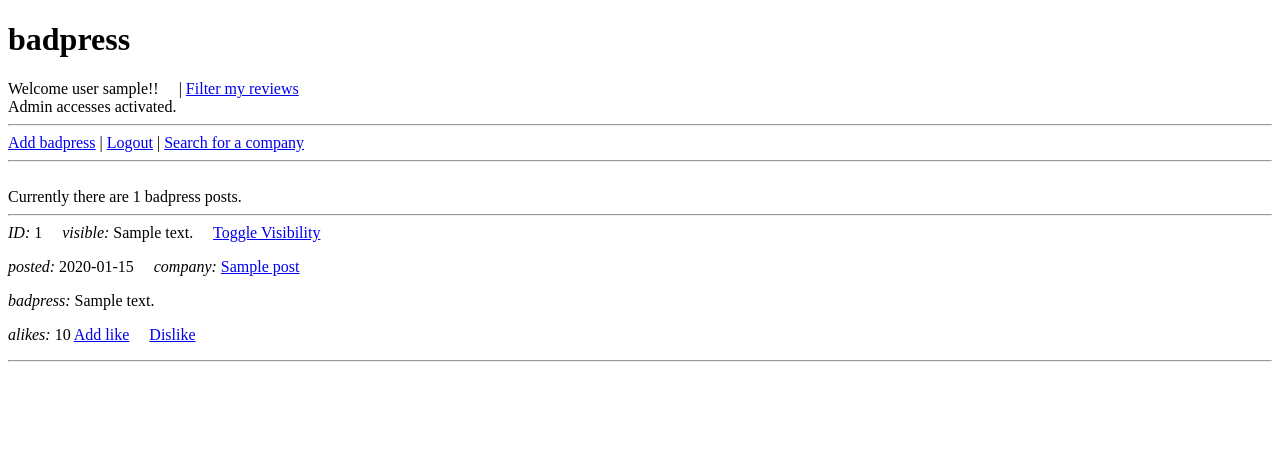
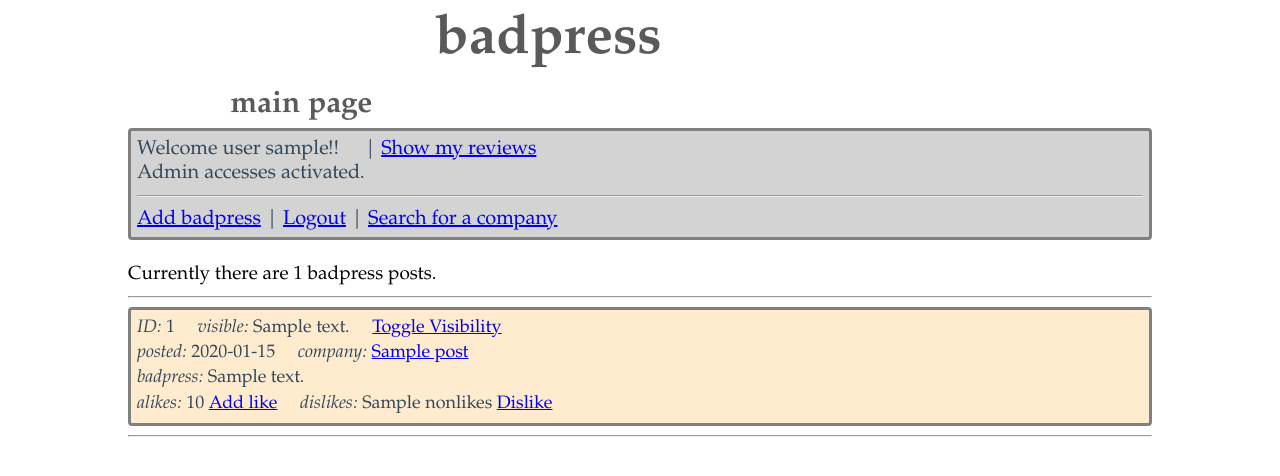
Before and after one commit to melting8snowman/badpress, a Flask app: template templates/index.html in a window 1280 px wide. Shown: the top 476 px of the page. Run offline with Flask 2, Linux system fonts and the light colour scheme; the visitor is signed in with stand-in values (Sample User, id 1); the template is opened without the code that fills it: most values are stand-ins (such as "Sample title", 1, 10 or a date in 2020); parts of the project's set-up code (start-up, migrations or seed data) failed here and were passed over.

Commit message:
added folders

```diff
--- a/app.py
+++ b/app.py
@@ -18,4 +18,4 @@ app.config["SQLALCHEMY_TRACK_MODIFICATIONS"] = False
 db = SQLAlchemy(app)
 
 
-import routes
+import routes.routes
--- a/routes.py
+++ b/routes/routes.py
@@ -1,7 +1,7 @@
 from app import app
 from flask import session, render_template, request, redirect, abort, redirect
-import posts, users
-
+import services.posts as posts
+import services.users as users
 
 
 # initial
@@ -25,6 +25,7 @@ def send():
     # proceed with adding to db
     company = request.form["company"]
     content = request.form["content"]
+    # check for unallowed input
     if (len(company) == 0 | len(content) == 0):
         return render_template("error.html", error="Please enter both company name and badpress", previous="/new_entry")
     if len(company) > 100:
@@ -77,7 +78,7 @@ def addlike(id):
 #DisLike
 @app.route("/dislike/<int:id>")
 def dislike(id):
-    posts.remove_like(id)
+    posts.dislike(id)
     return redirect("/")
 
 ## For Admin
@@ -121,4 +122,4 @@ def register():
         if users.register(username, password1):
             return redirect("/")
         else:
-            return render_template("error.html", message="Registration unsuccessful", previous="/register")
+            return render_template("error.html", message="Registration unsuccessful, please try a different username", previous="/register")
--- a/users.py
+++ b/services/users.py
@@ -15,7 +15,6 @@ def login(username, password):
             session["username"] = username
             session["is_admin"] = is_admin()
             session["csrf_token"] = secrets.token_hex(16)
-            print("sessionadmin:", session["is_admin"], "userin is_admin()", is_admin())
             return True
         else:
             return False
@@ -42,11 +41,6 @@ def user_id():
 def csrf_token_ok(token):
     return session["csrf_token"] == token
 
-#def get_username():
-#    uname = user_id()
-#    sql = "SELECT username FROM users WHERE id = :uname"
-#    result = db.session.execute(sql, {"uname":uname})
-#    return result.fetchone()
 
 def username():
     return session.get("username",0)
--- /dev/null
+++ b/static/main.css
@@ -0,0 +1,112 @@
+
+body {
+    margin: auto;
+    max-width: 80%;
+    font-family: 'Garamond', 'Arial', sans-serif;
+    font-size: 19px;
+    background: white;
+}
+
+.hdr {
+    background: lightgrey;
+    font-family: 'Garamond', 'Arial', sans-serif;
+    font-size: 20px;
+    color: #33475B;
+    border: 3px solid grey;
+    border-spacing: 30px;
+    border-radius: 4px;
+    padding: 6px;
+}
+
+.posti {
+    background: blanchedalmond;
+    font-family: 'Garamond', 'Arial', sans-serif;
+    font-size: 18px;
+    color: #33475B;
+    border: 3px solid grey;
+    border-spacing: 5px;
+    border-radius: 4px;
+    padding: 6px;
+    line-height: 1.4;
+    heigth: fit-content;
+}
+
+rivi {
+    margin: auto;
+    width: 90%;
+    border: 3px solid #73AD21;
+    padding: 10px;
+    background: blanchedalmond;
+    border-radius: 8px;
+}
+
+viiva {
+    background: white;
+    padding: 0px;
+}
+
+
+form {
+    padding: .5em;
+    background: blanchedalmond;
+    border-radius: .5em;
+    max-width: 25em;
+    border: 3px solid grey;
+    margin-bottom: 2em;
+    margin-left: 2em;
+}
+
+form label, input{
+    margin: auto 0;
+}
+
+form #button {
+    grid-column-start: 2;
+    padding:5px;
+    border: none;
+    text-align: center;
+    width: 5em;
+    margin: auto 0 auto 5.5em;
+    background: tan;
+}
+
+form #button:hover{
+    background: rgb(138, 119, 94);
+    color: white;
+}
+
+
+h1 {
+    font-family: 'Century Gothic', 'Garamond', sans-serif;
+    color: #5A5A5A;
+    padding: 8px;
+    font-size: 55px;
+    font-weight: bold;
+    margin: auto;
+    width: 40%;
+}
+
+h2 {
+    font-family: 'Century Gothic', 'Garamond', sans-serif;
+    margin-top: 0;
+    padding: 5px;
+    color: #5A5A5A;
+    font-size: 30px;
+    margin: auto;
+    width: 80%;
+}
+
+.content {
+   background: white;
+   padding: 1.5em 2em;
+   border-radius: .5em
+}
+
+nav li a {
+    text-decoration: none;
+    color: #000;
+}
+
+nav li:hover {
+    background-color: rgb(226, 226, 226);
+}
--- a/templates/error.html
+++ b/templates/error.html
@@ -2,9 +2,11 @@
 {% block title %}Error page{% endblock %}
 {% block content %}
 
-<h2>Error</h2>
+
 <br>
+<div class='posti'>
 Error: {{ message }}
+</div>
 </ul>
 
 <br><br>
--- a/templates/index.html
+++ b/templates/index.html
@@ -1,10 +1,12 @@
+
 {% extends "layout.html" %}
-{% block title %}Main page{% endblock %}
+
+{% block title %}main page{% endblock %}
 
 {% block content %}
-
+<div class='hdr'>
 {% if session.user_id %}
-Welcome user {{ username[0] }}!! &nbsp &nbsp | <a href="/filterown">Filter my reviews</a>
+Welcome user {{ username[0] }}!! &nbsp &nbsp | <a href="/filterown">Show my reviews</a>
 
 {% if session.is_admin %}
 <br>
@@ -21,26 +23,34 @@ Admin accesses activated.
 <a href="/login">Login</a> | <a href="/register">Register</a>
 <br>Please login to give badpress or likes.
 {% endif %}
-<hr>
+</div>
+
+</br>
+{% if searched %}
+Currently there are  {{ count }} badpress posts matching the filtered content
 <br>
-{% if searched %}
-Currently there are  {{ count }} badpress posts matching the search filter
+<a href="/">Show all badpress</a>
 {% else %}
 Currently there are  {{ count }} badpress posts.
 {% endif %}
-<hr>
+
+<hr></hr>
+
 {% for post in posts %}
+<div class='posti'>
 {% if session.is_admin %}
-<i>ID:</i> {{ post.id }} &nbsp &nbsp <i>visible:</i> {{ post.visible }}  &nbsp &nbsp <a href="/togglevisibility/{{ post.id }}">Toggle Visibility</a>
-<p>
+<i>ID:</i> {{ post.id }} &nbsp &nbsp <i>visible:</i> {{ post.visible }}  &nbsp &nbsp <a href="/togglevisibility/{{ post.id }}">Toggle Visibility</a><br>
 {% endif %}
-<i>posted:</i> {{ post.posted_at.strftime("%Y-%m-%d") }} &nbsp &nbsp <i>company:</i> <a href="http://www.google.com/search?q={{ post.companyname }}">{{ post.companyname }}</a>
-<p>
+<i>posted:</i> {{ post.posted_at.strftime("%Y-%m-%d") }} &nbsp &nbsp <i>company:</i> <a href="/results?query={{ post.companyname }}">{{ post.companyname }}</a>
+<br>
 <i>badpress:</i> {{ post.content }}
-<p>
-<i>alikes:</i> {{ post.likes }} {% if session.user_id %} <a href="/addlike/{{ post.id }}">Add like</a> &nbsp &nbsp <a href="/dislike/{{ post.id }}">Dislike</a>  {% endif %}
+<br>
+<i>alikes:</i> {{ post.likes }} {% if session.user_id %} <a href="/addlike/{{ post.id }}">Add like</a>{% endif %} &nbsp &nbsp <i>dislikes:</i> {{ post.nonlikes }} {% if session.user_id %}<a href="/dislike/{{ post.id }}">Dislike</a>  {% endif %}
+</div>
 
-<hr>
+<viiva>
+<hr></hr>
+</viiva>
 {% endfor %}
 
 {% endblock %}
--- a/templates/layout.html
+++ b/templates/layout.html
@@ -1,5 +1,15 @@
 <!DOCTYPE html>
-<title>badpress  -  {% block title %}{% endblock %}</title>
-<h1>badpress</h1>
+<head>
+<link rel="stylesheet" href="static/main.css">
+<meta name='viewport' content='width=device-width, initial-scale=1'>
+</head>
 
+<title>badpress application </title>
+<header>
+<h1>badpress </h1>
+<h2> {% block title %}{% endblock %} </h2>
+</header>
+
+<body>
 {% block content %}{% endblock %}
+</body>
--- a/templates/login.html
+++ b/templates/login.html
@@ -2,7 +2,6 @@
 {% block title %}Login{% endblock %}
 {% block content %}
 
-<h2>Login</h2>
 <br>
 <form action="/login" method="post">
 Username: <input type="text" name="username">
--- a/templates/new_entry.html
+++ b/templates/new_entry.html
@@ -1,10 +1,9 @@
 {% extends "layout.html" %}
-{% block title %}Add new badpress{% endblock %}
+{% block title %}new badpress{% endblock %}
 {% block content %}
 
-<h2>Add new badpress</h2>
+<form action="/send" method="post" onsubmit="return check(this)">
 <br>
-<form action="/send" method="post" onsubmit="return check(this)">
 Company:
 <br>
 <textarea name="company" rows="1" cols="50"></textarea><br>
--- a/templates/register.html
+++ b/templates/register.html
@@ -1,7 +1,7 @@
 {% extends "layout.html" %}
 {% block title %}Register new user{% endblock %}
 {% block content %}
-<h2>Register new user</h2>
+<br>
 <form action="/register" method="post" onsubmit="return check(this)">
 Username: <input type="text" name="username">
 <p>
@@ -9,7 +9,7 @@ Password: <input type="password" name="password1">
 <p>
 Re-enter Password: <input type="password" name="password2">
 <p>
-<input type="submit" value="create user">
+<input type="submit" value="Create user">
 </form>
 
 <script>
@@ -34,7 +34,7 @@ check = (form) => {
 }
 </script>
 
-<br><br>
+<br>
 <hr>
 <a href="/">Main Page</a>
 
--- a/templates/search.html
+++ b/templates/search.html
@@ -1,7 +1,6 @@
 {% extends "layout.html" %}
-{% block title %}Search{% endblock %}
+{% block title %}search{% endblock %}
 {% block content %}
-<h2>Search</h2>
 <form action="/results" method="GET" onsubmit="return check(this)">
 Search for company: <input type="text" name="query" required>
 <br>
```
Also changed, not shown: alter_tables.sql (+11 -13 lines), services/posts.py (renamed from posts.py, +11 -14 lines).
